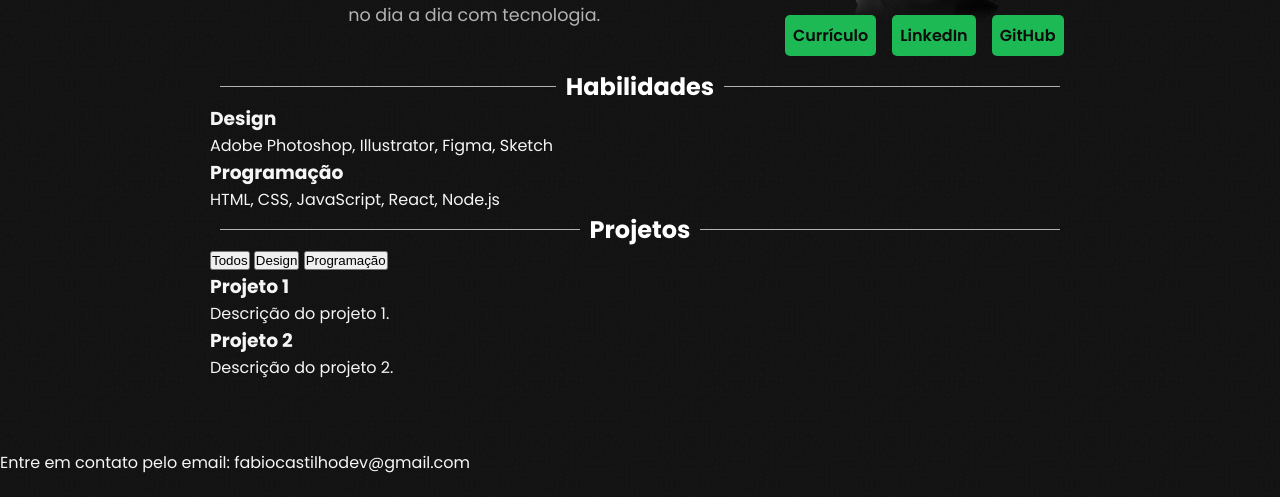
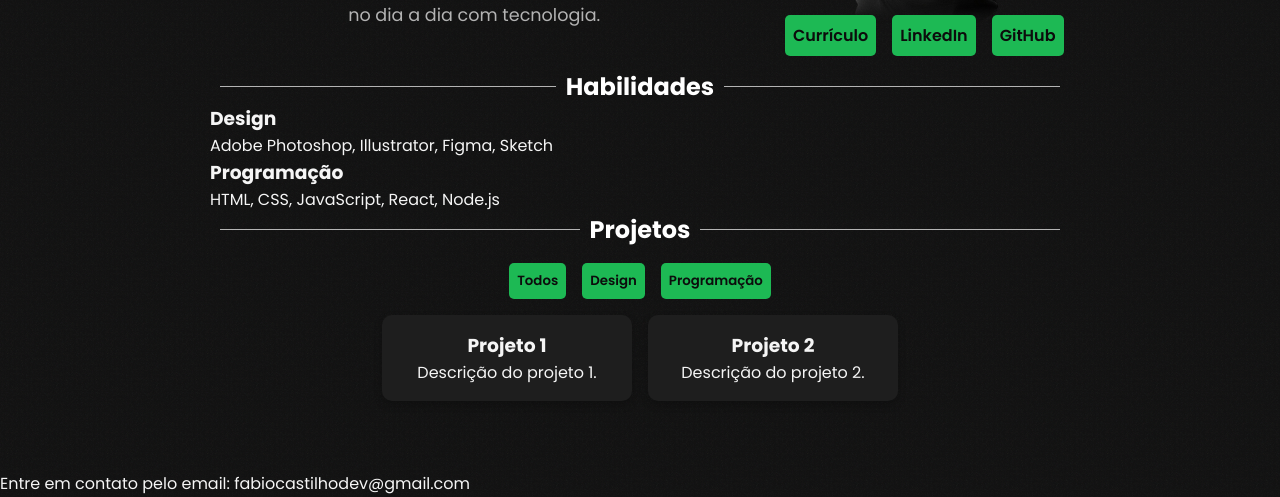
Before and after one commit to FabioCastilho/portfolio-basic, a plain HTML site: page index.html in a window 1280 px wide. Shown: the part 303-800 px from the top of the page. Drawn offline with Linux system fonts and the light colour scheme.

Commit message:
adicionado estilos para a área de filtros e projetos no HTML e CSS

```diff
--- a/index.html
+++ b/index.html
@@ -47,9 +47,9 @@
         <section id="projetos">
             <h2>Projetos</h2>
             <div class="filtros-area">
-                <button>Todos</button>
-                <button>Design</button>
-                <button>Programação</button>
+                <button class="btn">Todos</button>
+                <button class="btn">Design</button>
+                <button class="btn">Programação</button>
             </div>
             <div class="projetos-area">
                 <div class="projeto">
--- a/styles.css
+++ b/styles.css
@@ -192,6 +192,38 @@ body::before {
     margin-top: -2.5rem;
 }
 
+.filtros-area {
+    margin-top: 1rem;
+    display: flex;
+    justify-content: center;
+    flex-direction: row;
+    align-items: center;
+    gap: 1rem;
+
+}
+
+.projetos-area {
+    margin-top: 1rem;
+    display: flex;
+    justify-content: center;
+    flex-direction: row;
+    align-items: center;
+    gap: 1rem;
+}
+
+.projeto {
+    display: flex;
+    flex-direction: column;
+    align-items: center;
+    text-align: center;
+    color: var(--text-color-primary);
+    background-color: var(--card-bg-color);
+    border-radius: 10px;
+    padding: 1rem;
+    width: 250px;
+    box-shadow: 0 4px 8px rgba(0, 0, 0, 0.2);
+    transition: transform 0.3s, box-shadow 0.3s;
+}
 .btn {
     font-family: 'Poppins', sans-serif;
     font-weight: 600;
```
